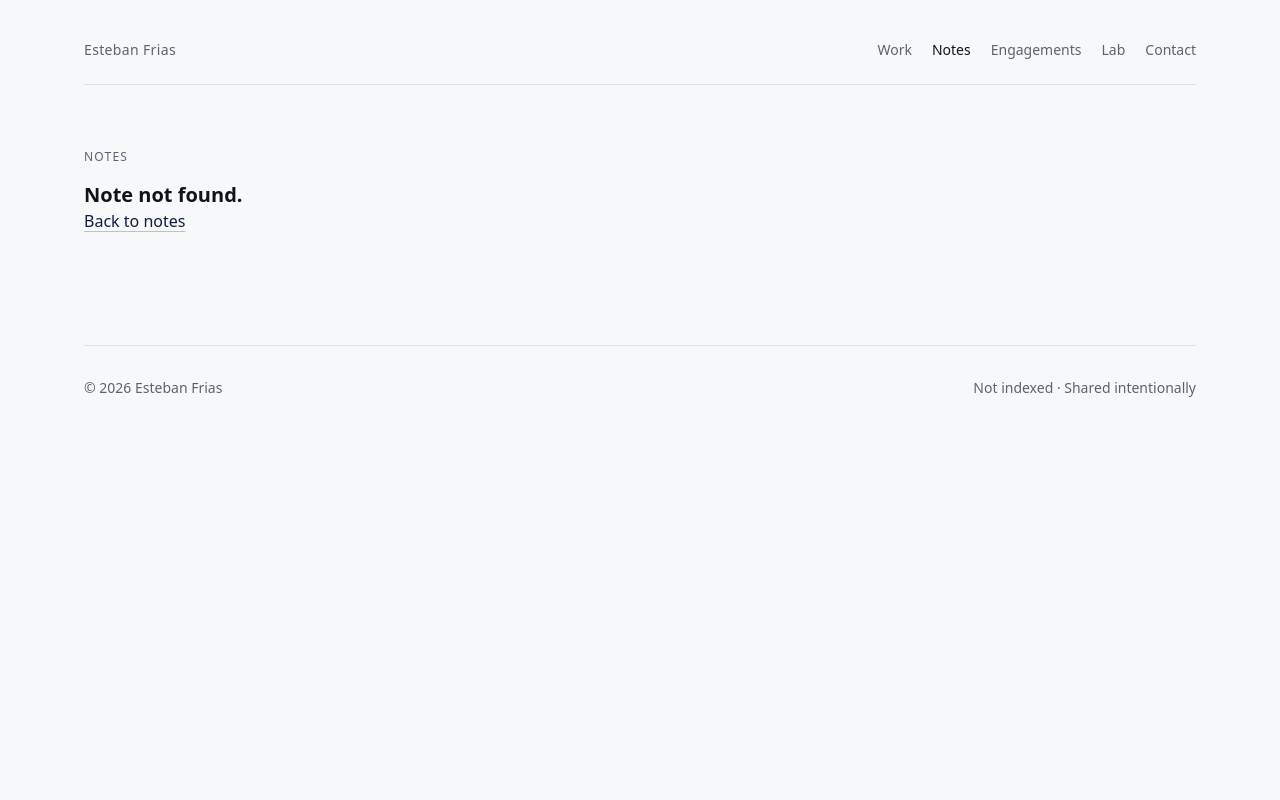
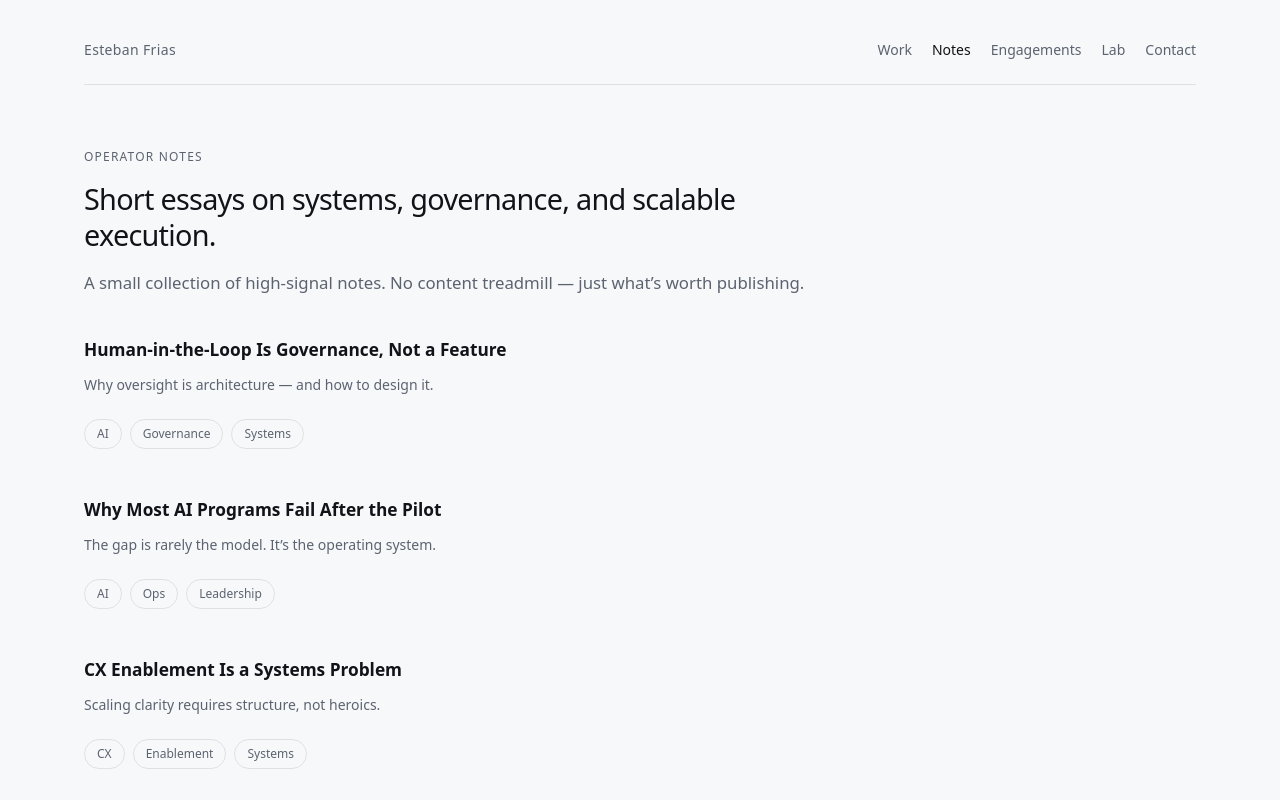
Before and after one commit to gq5957/estebanfrias, a React (Vite) app: page /notes/1 in a window 1280 px wide. Before the commit this address had no page. Shown: the top 800 px of the page. Built offline with nearby package versions, Linux system fonts and the light colour scheme.

Commit message:
Update Note.tsx

```diff
--- a/src/pages/Note.tsx
+++ b/src/pages/Note.tsx
@@ -1,53 +1,73 @@
-import { Link, useParams } from "react-router-dom";
+import { Link } from "react-router-dom";
 import { notes } from "../content/notes";
-import Markdown from "../components/Markdown";
-import { Kicker } from "../components/Editorial";
+import { H2, P, Kicker } from "../components/Editorial";
 
-export default function Note() {
-  const { slug } = useParams();
-  const item = notes.find((n) => n.slug === slug);
-
-  if (!item) {
+export default function Notes() {
   return (
-      <div className="read-max space-y-4">
-        <Kicker>Notes</Kicker>
-        <div className="text-[color:var(--fg)] text-xl font-semibold">Note not found.</div>
-        <Link to="/notes" className="link text-[color:var(--accent)]">Back to notes</Link>
-      </div>
-    );
-  }
-
-  return (
-    <div className="space-y-10">
-      <div className="read-max space-y-2">
-        <Kicker>Operator note</Kicker>
-        <h1 className="text-[2rem] leading-[1.15] tracking-tight sm:text-[2.4rem]">{item.title}</h1>
-        <div className="text-sm text-[color:var(--muted)]">{item.date} · {item.tags.join(" · ")}</div>
+    <div className="read-max space-y-10">
+      {/* Header */}
+      <div className="space-y-4">
+        <Kicker>Operator notes</Kicker>
+        <H2>
+          Short essays on systems, governance, and scalable execution.
+        </H2>
+        <P>
+          A small collection of high-signal notes. No content treadmill — just what’s worth publishing.
+        </P>
       </div>
 
-      <Markdown content={item.body} />
+      {/* Notes List */}
+      <div className="space-y-12">
+        {notes.map((n) => (
+          <div key={n.slug} className="space-y-3 group">
 
-      <div className="read-max pt-12">
+            {/* Title (only link) */}
             <Link
-    to="/notes"
-    className="inline-flex items-center gap-2 text-[color:var(--fg)] text-sm no-underline group"
+              to={`/notes/${n.slug}`}
+              className="inline-flex items-center gap-2 text-[color:var(--fg)] text-[1.08rem] font-semibold no-underline"
             >
-    {/* Arrow */}
+              <span className="group-hover:underline underline-offset-4 decoration-[rgba(15,30,61,0.3)]">
+                {n.title}
+              </span>
+
+              {/* Hover arrow (fade + slight move) */}
               <span
                 className="text-[color:var(--muted)] font-light
                            opacity-0 transition
                            duration-200 delay-75
                            group-hover:opacity-100
-                 group-hover:-translate-x-1"
+                           group-hover:translate-x-1"
                 aria-hidden="true"
               >
-      ←
-    </span>
-
-    <span className="group-hover:underline underline-offset-4 decoration-[rgba(15,30,61,0.3)]">
-      Back to notes
+                →
               </span>
             </Link>
+
+            {/* Deck */}
+            <div className="text-sm text-[color:var(--muted)]">
+              {n.deck}
+            </div>
+
+            {/* Tags (Work-style pills) */}
+            <div className="pt-3 flex flex-wrap gap-2">
+              {n.tags.map((t) => (
+                <span
+                  key={t}
+                  className="text-xs text-[color:var(--muted)]
+                             border hairline
+                             rounded-full
+                             px-3 py-1.5
+                             transition-colors duration-200
+                             hover:text-[color:var(--fg)]
+                             hover:border-[color:var(--fg)]"
+                >
+                  {t}
+                </span>
+              ))}
+            </div>
+
+          </div>
+        ))}
       </div>
     </div>
   );
```
Lines whose indentation alone changed are shown as unchanged.
